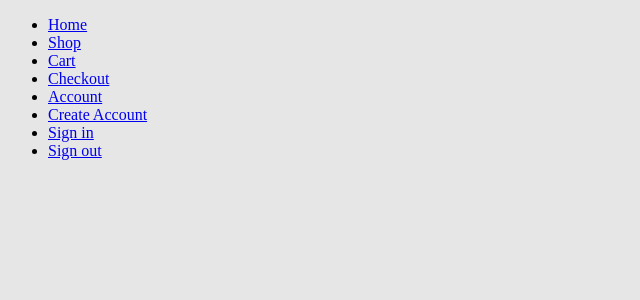
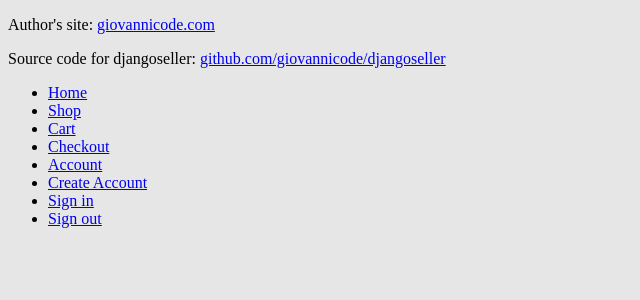
Before and after one commit to giovannicode/djangoseller, a Django app: page /account/ in a window 1280 px wide. Shown: the top 300 px of the page, without its empty margins (0-640 px from the left). Run offline with Django 3.2, Linux system fonts and the light colour scheme; the visitor is signed in with stand-in values (Sample User, id 1); data that the repository does not hold is empty; parts of the project's set-up code (start-up, migrations or seed data) failed here and were passed over; some libraries are stand-ins or nearby versions.

```diff
--- a/main/templates/base.html
+++ b/main/templates/base.html
@@ -10,6 +10,8 @@
 {% endblock head_tags %}
 </head>
 <body>
+<p>Author's site: <a href="http://giovannicode.com">giovannicode.com</a><p>
+<p>Source code for djangoseller: <a href="https://github.com/giovannicode/djangoseller">github.com/giovannicode/djangoseller</a><p>
    <ul>
       <li><a href="{% url 'main:index' %}">Home</a></li>
       <li><a href="{% url 'products:shirts-list' %}">Shop</a></li>
```
Also changed, not shown: 1 other file.
